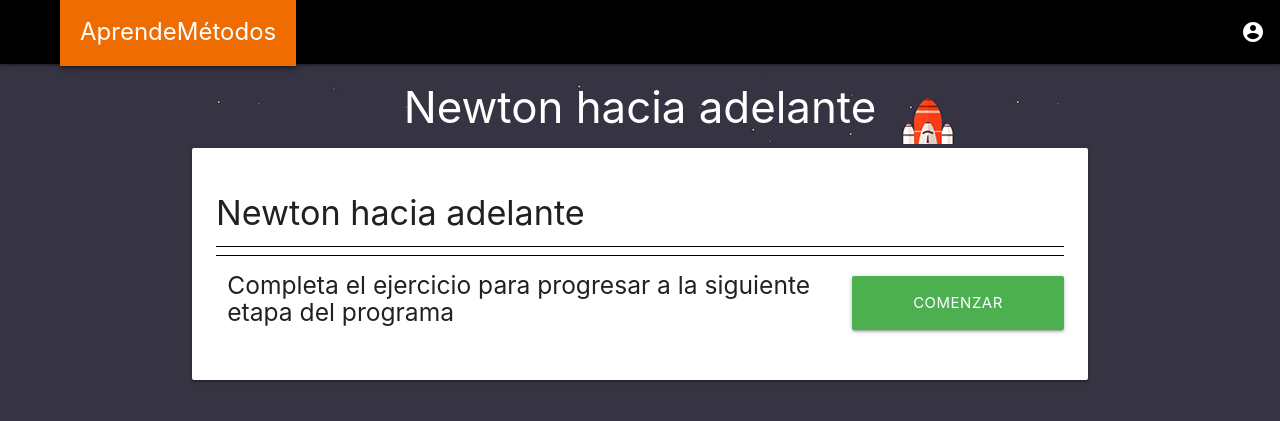
After one commit to thein3000/aprende_metodos, a Django app: page /preface_newton_hacia_adelante/ in a window 1280 px wide. The commit adds this page. Shown: the top 421 px of the page. Run offline with Django 3.2, Linux system fonts and the light colour scheme; data comes from the database, SQL or seed files in the repository; both versions use the stored data as it was after the commit.

Commit message:
Modifieed fixtures, prepared base for first problem example

```diff
--- a/gainspend/models.py
+++ b/gainspend/models.py
@@ -5,6 +5,7 @@ class Method(models.Model):
     field_id = models.IntegerField(db_column='_id', primary_key=True, blank=True)
     name = models.TextField(blank=True, null=True)
     is_subject = models.BooleanField(blank=True, null=True)
+    preface_name = models.TextField(blank=True, null=True)
 
 class UserMethod(models.Model):
     field_id = models.IntegerField(db_column='_id', primary_key=True, blank=True)
--- a/gainspend/static/gainspend/base/base.css
+++ b/gainspend/static/gainspend/base/base.css
@@ -1,15 +1,25 @@
-body {
-}
 .dark-purple {
   background-color: #363442 !important;
 }
-
 .base_header_logo {
   padding: 20px;
   font-size: x-large;
 }
-
-
 .card_margin {
   margin: .5rem 0 1rem 0;
 }
+.preface_content {
+
+}
+.preface_title {
+  margin-top: 10px;
+  min-height: 70px;
+  color: white;
+  margin-bottom: -4px;
+  position: relative;
+  text-align: center;
+  padding-top: 10px;
+}
+.start_excercise_box {
+  border-top: 1px solid black;
+}
--- a/gainspend/templates/gainspend/base/base_header.html
+++ b/gainspend/templates/gainspend/base/base_header.html
@@ -11,7 +11,7 @@
     <ul id="nav-mobile" class="right">
       <li>
         <a class="dropdown-trigger" href="#!" data-target="settings_list">
-          {{ request.user.username }}<i class="material-icons right">account_circle</i>
+          {{ request.user.username }}<i class="material-icons hide-on-small-only right">account_circle</i>
         </a>
       </li>
     </ul>
--- a/gainspend/templates/gainspend/pages/main_dashboard.html
+++ b/gainspend/templates/gainspend/pages/main_dashboard.html
@@ -31,10 +31,11 @@
             {% if method.is_subject %}
             <td><div class="center-align subject_circle green"></div></td>
             <td><h5>{{ method.name }}</h5></td>
+            <td></td>
             {% else %}
             <td><div class="method_line grey"></div></td>
             <td>{{ method.name }}</td>
-            <td><div class="btn dark-purple">Practicar</div></td>
+            <td><a href="/preface_{{ method.preface_name }}"><div class="btn dark-purple">Practicar</div></a></td>
             {% endif %}
           </tr>
           {% endfor %}
--- /dev/null
+++ b/gainspend/templates/gainspend/pages/preface_newton_hacia_adelante.html
@@ -0,0 +1,42 @@
+{% extends "../base/base_main.html" %}
+{% load humanize %}
+{% load static %}
+{% block title %}{{method.name}}{% endblock title %}
+
+{% block content_center %}
+<div class="container">
+
+  <div class="preface_title" style="background-image: url({% static 'images/32.png' %})">
+    <div class="card-title">
+      <h3 style ="margin:0px;">{{ method.name }}</h3>
+    </div>
+  </div>
+
+  <div class="card">
+    <div class="card-content">
+      <div class="card-title" style="border-bottom:1px solid black;">
+        <h4>{{ method.name }}</h4>
+      </div>
+
+      <div class="preface_content">
+
+      </div>
+
+      <div class="start_excercise_box">
+        <div class="row">
+          <div class="col s12 m9">
+            <h5>Completa el ejercicio para progresar a la siguiente etapa del programa</h5>
+          </div>
+          <a href="/preface_{{ method.preface_name }}/excercise">
+            <div class="col s12 m3 btn btn-large green" style="margin-top:20px;">
+              Comenzar
+            </div>
+          </a>
+        </div>
+      </div>
+
+    </div>
+  </div>
+</div>
+
+{% endblock content_center %}
--- a/gainspend/templates/registration/login.html
+++ b/gainspend/templates/registration/login.html
@@ -20,7 +20,7 @@
     <div class="card col s8 offset-s2">
       <div class="card-content">
         <h2 class="center-align">AprendeMétodos</h2>
-        <span class="card-title">IniciarSesión</span>
+        <span class="card-title">Iniciar Sesión</span>
         <form method="post">
           {% csrf_token %}
           {{ form.as_p }}
--- a/gainspend/urls.py
+++ b/gainspend/urls.py
@@ -5,23 +5,58 @@ from . import views
 urlpatterns = [
     # ------------------------------ MOVEMENT -----------------------------------
     path('',views.main_dashboard, name='main_dashboard'),
-    # path('movement_data/',views.movement_data, name='movement_data'),
-    # path('movement_detail/<int:field_id>/',views.movement_detail, name='movement_detail'),
-    # path('movement_detail/movement_update/<int:field_id>/',views.movement_update, name='movement_update'),
-    # path('movement_detail/movement_delete/<int:field_id>/',views.movement_delete, name='movement_delete'),
-    # path('register_income/',views.register_income, name='register_income'),
-    # path('register_expense/',views.register_expense, name='register_expense'),
-    # path('register_transfer/',views.register_transfer, name='register_transfer'),
-    # # ------------------------------ ACCOUNT -----------------------------------
-    # path('account_data/',views.account_data, name='account_data'),
-    # path('account_catalogue/',views.account_catalogue, name='account_catalogue'),
-    # path('account_catalogue/<int:field_id>/',views.account_detail,name='account_detail'),
-    # path('account_catalogue/account_register/',views.account_register, name='account_register'),
-    # path('account_catalogue/account_delete/<int:field_id>/',views.account_delete, name='account_delete'),
-    # path('movement_data/<str:account>/',views.account_movement_data, name='account_movement_data'),
-    # # ------------------------------ CATEGORY -----------------------------------
-    # path('category_data/',views.category_data, name='category_data'),
-    # path('category_catalogue/',views.category_catalogue, name='category_catalogue'),
-    # path('category_catalogue/category_register/',views.category_register, name='category_register'),
-    # path('category_catalogue/category_delete/<int:field_id>/',views.category_delete, name='category_delete'),
+    path('preface_newton_hacia_adelante/',views.preface_newton_hacia_adelante, name='preface_newton_hacia_adelante'),
+    path('preface_newton_hacia_adelante/excercise',views.excercise_newton_hacia_adelante, name='excercise_newton_hacia_adelante'),
+    # path('preface_newton_hacia_atras/',views.preface_newton_hacia_atras, name='preface_newton_hacia_atras'),
+    # path('preface_newton_hacia_atras/excercise',views.excercise_newton_hacia_atras, name='excercise_newton_hacia_atras'),
+    # path('preface_newton_con_diferencias_divididas/',views.preface_newton_con_diferencias_divididas, name='preface_newton_con_diferencias_divididas'),
+    # path('preface_newton_con_diferencias_divididas/excercise',views.excercise_newton_con_diferencias_divididas, name='excercise_newton_con_diferencias_divididas'),
+    # path('preface_lagrange/',views.preface_lagrange, name='preface_lagrange'),
+    # path('preface_lagrange/excercise',views.excercise_lagrange, name='excercise_lagrange'),
+    # path('preface_punto_fijo/',views.preface_punto_fijo, name='preface_punto_fijo'),
+    # path('preface_punto_fijo/excercise',views.excercise_punto_fijo, name='excercise_punto_fijo'),
+    # path('preface_newton_raphson/',views.preface_newton_raphson, name='preface_newton_raphson'),
+    # path('preface_newton_raphson/excercise',views.excercise_newton_raphson, name='excercise_newton_raphson'),
+    # path('preface_falsa_posicion/',views.preface_falsa_posicion, name='preface_falsa_posicion'),
+    # path('preface_falsa_posicion/excercise',views.excercise_falsa_posicion, name='excercise_falsa_posicion'),
+    # path('preface_secante/',views.preface_secante, name='preface_secante'),
+    # path('preface_secante/excercise',views.excercise_secante, name='excercise_secante'),
+    # path('preface_montante/',views.preface_montante, name='preface_montante'),
+    # path('preface_montante/excercise',views.excercise_montante, name='excercise_montante'),
+    # path('preface_gauss_jordan/',views.preface_gauss_jordan, name='preface_gauss_jordan'),
+    # path('preface_gauss_jordan/excercise',views.excercise_gauss_jordan, name='excercise_gauss_jordan'),
+    # path('preface_eliminacion_gaussiana/',views.preface_eliminacion_gaussiana, name='preface_eliminacion_gaussiana'),
+    # path('preface_eliminacion_gaussiana/excercise',views.excercise_eliminacion_gaussiana, name='excercise_eliminacion_gaussiana'),
+    # path('preface_gauss_seidel/',views.preface_gauss_seidel, name='preface_gauss_seidel'),
+    # path('preface_gauss_seidel/excercise',views.excercise_gauss_seidel, name='excercise_gauss_seidel'),
+    # path('preface_jacobi/',views.preface_jacobi, name='preface_jacobi'),
+    # path('preface_jacobi/excercise',views.excercise_jacobi, name='excercise_jacobi'),
+    # path('preface_linea_recta/',views.preface_linea_recta, name='preface_linea_recta'),
+    # path('preface_linea_recta/excercise',views.excercise_linea_recta, name='excercise_linea_recta'),
+    # path('preface_cuadratica/',views.preface_cuadratica, name='preface_cuadratica'),
+    # path('preface_cuadratica/excercise',views.excercise_cuadratica, name='excercise_cuadratica'),
+    # path('preface_cubica/',views.preface_cubica, name='preface_cubica'),
+    # path('preface_cubica/excercise',views.excercise_cubica, name='excercise_cubica'),
+    # path('preface_newton_cotes_cerradas/',views.preface_newton_cotes_cerradas, name='preface_newton_cotes_cerradas'),
+    # path('preface_newton_cotes_cerradas/excercise',views.excercise_newton_cotes_cerradas, name='excercise_newton_cotes_cerradas'),
+    # path('preface_newton_cotes_abiertas/',views.preface_newton_cotes_abiertas, name='preface_newton_cotes_abiertas'),
+    # path('preface_newton_cotes_abiertas/excercise',views.excercise_newton_cotes_abiertas, name='excercise_newton_cotes_abiertas'),
+    # path('preface_regla_un_tercio_de_simpson/',views.preface_regla_un_tercio_de_simpson, name='preface_regla_un_tercio_de_simpson'),
+    # path('preface_regla_un_tercio_de_simpson/excercise',views.excercise_regla_un_tercio_de_simpson, name='excercise_regla_un_tercio_de_simpson'),
+    # path('preface_regla_tres_octavos_de_simpson/',views.preface_regla_tres_octavos_de_simpson, name='preface_regla_tres_octavos_de_simpson'),
+    # path('preface_regla_tres_octavos_de_simpson/excercise',views.excercise_regla_tres_octavos_de_simpson, name='excercise_regla_tres_octavos_de_simpson'),
+    # path('preface_euler_hacia_adelante/',views.preface_euler_hacia_adelante, name='preface_euler_hacia_adelante'),
+    # path('preface_euler_hacia_adelante/excercise',views.excercise_euler_hacia_adelante, name='excercise_euler_hacia_adelante'),
+    # path('preface_euler_hacia_atras/',views.preface_euler_hacia_atras, name='preface_euler_hacia_atras'),
+    # path('preface_euler_hacia_atras/excercise',views.excercise_euler_hacia_atras, name='excercise_euler_hacia_atras'),
+    # path('preface_euler_modificado/',views.preface_euler_modificado, name='preface_euler_modificado'),
+    # path('preface_euler_modificado/excercise',views.excercise_euler_modificado, name='excercise_euler_modificado'),
+    # path('preface_runge_kutta_segundo_orden/',views.preface_runge_kutta_segundo_orden, name='preface_runge_kutta_segundo_orden'),
+    # path('preface_runge_kutta_segundo_orden/excercise',views.excercise_runge_kutta_segundo_orden, name='excercise_runge_kutta_segundo_orden'),
+    # path('preface_preface_runge_kutta_tercer_orden/',views.preface_preface_runge_kutta_tercer_orden, name='preface_preface_runge_kutta_tercer_orden'),
+    # path('preface_preface_runge_kutta_tercer_orden/excercise',views.excercise_preface_runge_kutta_tercer_orden, name='excercise_preface_runge_kutta_tercer_orden'),
+    # path('preface_runge_kutta_cuarto_orden_por_un_tercio_de_simpson/',views.preface_runge_kutta_cuarto_orden_por_un_tercio_de_simpson, name='preface_runge_kutta_cuarto_orden_por_un_tercio_de_simpson'),
+    # path('preface_runge_kutta_cuarto_orden_por_un_tercio_de_simpson/excercise',views.excercise_runge_kutta_cuarto_orden_por_un_tercio_de_simpson, name='excercise_runge_kutta_cuarto_orden_por_un_tercio_de_simpson'),
+    # path('preface_runge_kutta_cuarto_orden_por_tres_octavos_de_simpson/',views.preface_runge_kutta_cuarto_orden_por_tres_octavos_de_simpson, name='preface_runge_kutta_cuarto_orden_por_tres_octavos_de_simpson'),
+    # path('preface_runge_kutta_cuarto_orden_por_tres_octavos_de_simpson/excercise',views.excercise_runge_kutta_cuarto_orden_por_tres_octavos_de_simpson, name='excercise_runge_kutta_cuarto_orden_por_tres_octavos_de_simpson'),
 ]
--- a/gainspend/views.py
+++ b/gainspend/views.py
@@ -5,9 +5,6 @@ from django.http import HttpResponse, HttpResponseRedirect
 from django.utils.http import is_safe_url
 from django.core import serializers
 from django.contrib.auth.decorators import login_required
-# from .forms import MovementUpdateForm, MovementsIncomeForm, MovementsExpenseForm, MovementsTransferForm
-# from .forms import AccountsForm"
-# from .forms import CategoriesForm"
 from django.shortcuts import get_object_or_404, redirect
 import datetime
 import json
@@ -19,3 +16,54 @@ def main_dashboard(request):
         "methods": methods
     }
     return render(request, 'gainspend/pages/main_dashboard.html', context)
+
+
+def preface_newton_hacia_adelante(request):
+    method = Method.objects.filter(name="Newton hacia adelante").first()
+
+    context = {
+        "method": method
+    }
+    return render(request, 'gainspend/pages/preface_newton_hacia_adelante.html', context)
+
+def excercise_newton_hacia_adelante(request):
+    method = Method.objects.filter(name="Newton hacia adelante").first()
+
+    context = {
+        "method": method
+    }
+    return render(request, 'gainspend/pages/excercise_newton_hacia_adelante.html', context)
+
+       # # "Interpolación",
+       # "Newton hacia adelante"
+       # "Newton hacia atras"
+       # "Newton con diferencias divididas"
+       # "Lagrange"
+       # # "Solución de Ecuaciones no Lineales"
+       # "Punto fijo"
+       # "Newton - Raphson"
+       # "Falsa posición"
+       # "Secante"
+       # # "Solución de Ecuaciones Lineales"
+       # "Montante"
+       # "Gauss - Jordan"
+       # "Eliminación Gaussiana"
+       # "Gauss - Seidel"
+       # "Jacobi"
+       # # "Minimos Cuadrados"
+       # "Linea Recta"
+       # "Cuadratica"
+       # "Cubica"
+       # # "Integración"
+       # "Newton - Cotes cerradas"
+       # "Newton - Cotes abiertas"
+       # "Regla de 1/3 de Simpson"
+       # "Regla de 3/8 de Simpson"
+       # # "Ecuaciones Diferenciales Ordinarias"
+       # "Euler hacia adelante"
+       # "Euler hacia atras"
+       # "Euler modificado"
+       # "Runge - Kutta (2do orden)"
+       # "Runge - Kutta (3er orden)"
+       # "Runge - Kutta (4to orden) por 1/3 de Simpson"
+       # "Runge - Kutta (4to orden) por 3/8 de Simpson"
```
Also changed, not shown: gainspend/fixtures/methods.json (+36 -3 lines), gainspend/templates/gainspend/pages/excercise_newton_hacia_adelante.html (added, +46 -0 lines), database.sqlite, gainspend/migrations/0001_initial.py, gainspend/migrations/0002_method_is_subject.py (deleted).
